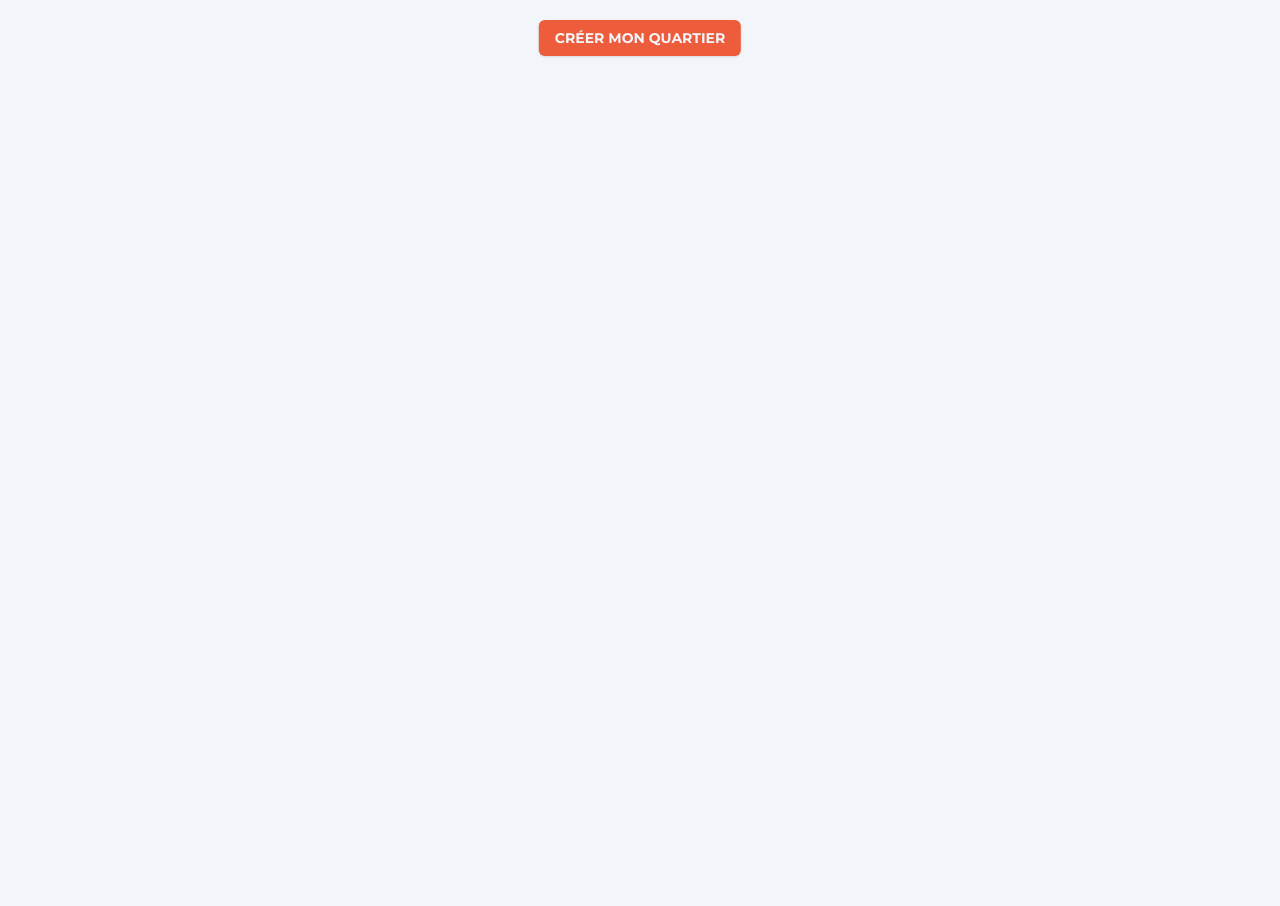
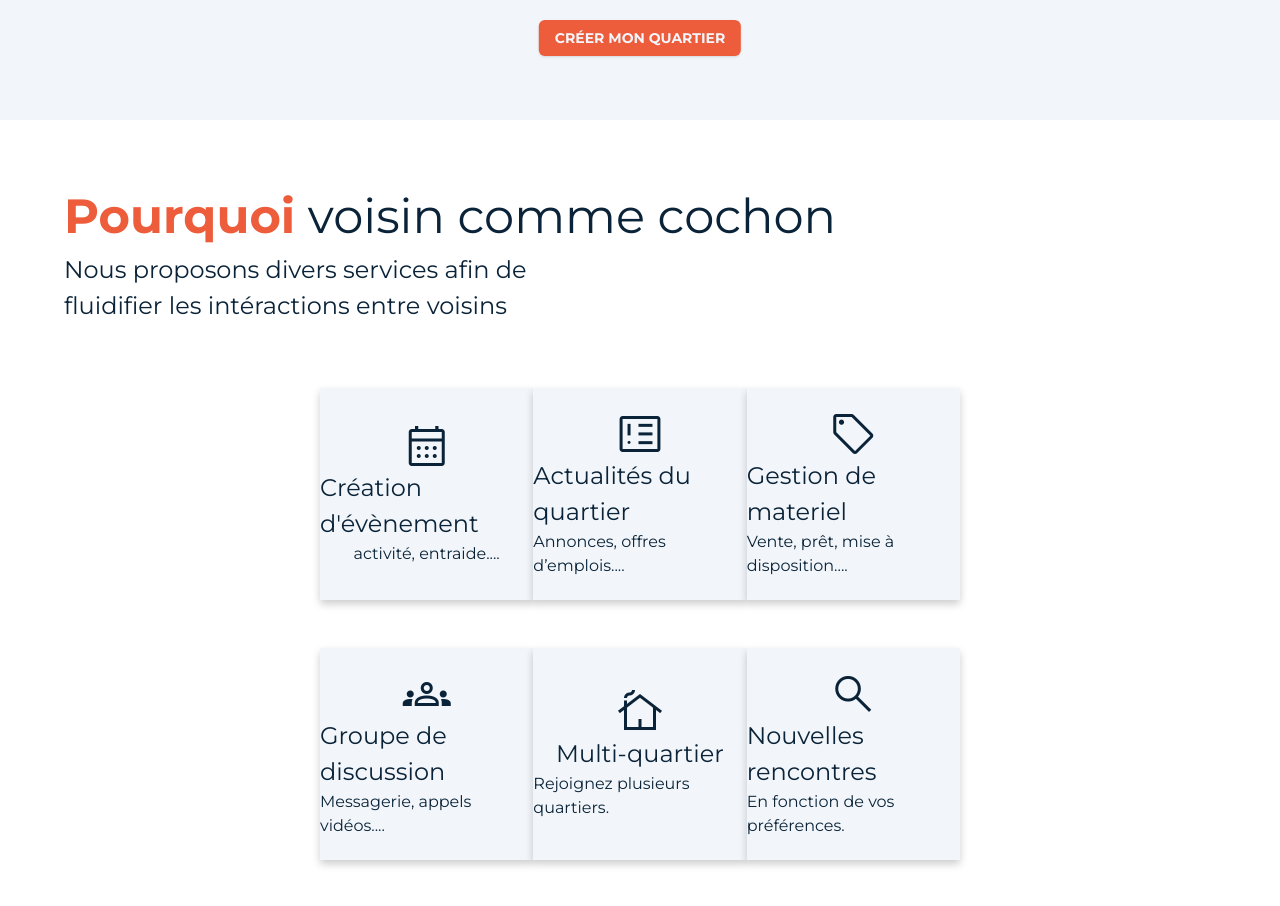
Before and after one commit to Voisin-comme-cochon/Web, a React (Vite) app in the folder packages/frontend/: page / in a window 1280 px wide. Shown: the part 680-1586 px from the top of the page. Before the commit the page ends 800 px from the top, so only its background shows below. Built offline with nearby package versions, Linux system fonts and the light colour scheme.

Commit message:
part 2 landing page

```diff
--- a/packages/frontend/index.html
+++ b/packages/frontend/index.html
@@ -1,14 +1,15 @@
 <!doctype html>
 <html lang="en">
-  <head>
-    <meta charset="UTF-8" />
-    <link rel="icon" type="image/svg+xml" href="/vite.svg" />
-    <meta name="viewport" content="width=device-width, initial-scale=1.0" />
+<head>
+    <meta charset="UTF-8"/>
+    <link href="/vite.svg" rel="icon" type="image/svg+xml"/>
+    <meta content="width=device-width, initial-scale=1.0" name="viewport"/>
     <link href="https://fonts.googleapis.com/css2?family=Montserrat:wght@400;700&display=swap" rel="stylesheet">
+    <link href="https://fonts.googleapis.com/css2?family=Material+Symbols+Outlined" rel="stylesheet"/>
     <title>Vite + React + TS</title>
-  </head>
-  <body>
-    <div id="root"></div>
-    <script type="module" src="/src/main.tsx"></script>
-  </body>
+</head>
+<body>
+<div id="root"></div>
+<script src="/src/main.tsx" type="module"></script>
+</body>
 </html>
--- a/packages/frontend/package.json
+++ b/packages/frontend/package.json
@@ -10,6 +10,7 @@
     "preview": "vite preview"
   },
   "dependencies": {
+    "@mui/icons-material": "^7.0.2",
     "@radix-ui/react-slot": "1.1.2",
     "class-variance-authority": "^0.7.1",
     "clsx": "2.1.1",
--- /dev/null
+++ b/packages/frontend/src/components/InfoSection/InfoSection.tsx
@@ -0,0 +1,15 @@
+import "./infoSection.css"
+
+export default function InfoSection({title, description, icon}: {
+    title: string;
+    description: string;
+    icon: string;
+}) {
+    return (
+        <section className="info-section">
+            <span className="material-symbols-outlined text-[48px]">{icon}</span>
+            <h2 className="text-[24px]">{title}</h2>
+            <p className="text-[16px] font-light">{description}.</p>
+        </section>
+    );
+}
--- /dev/null
+++ b/packages/frontend/src/components/InfoSection/infoSection.css
@@ -0,0 +1,10 @@
+.info-section {
+    display: flex;
+    flex-direction: column;
+    justify-content: center;
+    align-items: center;
+    width: 284px;
+    height: 212px;
+    background-color: #F2F6FA;
+    box-shadow: 0 4px 8px 0 rgba(0, 0, 0, 0.2);
+}
--- a/packages/frontend/src/containers/LandingPage/LandingPage.tsx
+++ b/packages/frontend/src/containers/LandingPage/LandingPage.tsx
@@ -2,12 +2,13 @@ import Header from "@/components/Header/Header.tsx";
 import neighborhood from "../../assets/images/landing_page_neighborhood.png";
 import "./landing-page.css"
 import {Button} from "@/components/ui/button.tsx";
+import InfoSection from "@/components/InfoSection/InfoSection.tsx";
 
 export default function LandingPage() {
     return (
-        <div className={'flex items-center justify-center flex-col w-screen bg-background'}>
+        <div className="flex items-center justify-center flex-col w-full bg-background overflow-x-hidden">
             <Header/>
-            <div className='h-[calc(100vh-64px)] w-full flex items-center justify-center flex-col relative'>
+            <div className='h-[calc(100vh-64px)] w-full flex justify-center flex-col relative'>
                 <div className="w-full flex items-center justify-center flex-row">
                     <div className={'w-[50%]'}>
                         <p className={'text-[48px]'}>Découvrez ce qu’est vraiment une vie de <span
@@ -18,13 +19,56 @@ export default function LandingPage() {
                             <span className={"important-word"}>simplifier</span> l’entraide et
                             l’échange entre les membres d’un quartier</p>
                     </div>
-                    <img src={neighborhood}/>
+                    <img src={neighborhood} className="max-w-full h-auto"/>
                 </div>
                 <Button
                     className={"absolute left-[50%] bottom-[64px] -translate-x-1/2 bg-[#ED5C3B] hover:bg-[#DF5839] font-bold"}>
                     CRÉER MON QUARTIER
                 </Button>
             </div>
+            <div className={'h-[100vh] w-full bg-white flex justify-center items-center flex-col'}>
+                <div className={'w-[90vw] flex justify-center items-start flex-col mb-16'}>
+                    <p className={"text-[48px]"}><span
+                        className={'text-[#ED5C3B] font-bold'}>Pourquoi</span> voisin comme cochon</p>
+                    <p className={"text-[24px] w-[45%]"}>Nous proposons divers services afin de fluidifier les
+                        intéractions
+                        entre voisins</p>
+                </div>
+                <div className={'w-[50vw] flex justify-around flex-row mb-12'}>
+                    <InfoSection
+                        icon={"calendar_month"}
+                        title={"Création d'évènement"}
+                        description={"activité, entraide..."}>
+                    </InfoSection>
+                    <InfoSection
+                        icon={"breaking_news"}
+                        title={"Actualités du quartier"}
+                        description={"Annonces, offres d’emplois..."}>
+                    </InfoSection>
+                    <InfoSection
+                        icon={"sell"}
+                        title={"Gestion de materiel"}
+                        description={"Vente, prêt, mise à disposition..."}>
+                    </InfoSection>
+                </div>
+                <div className={'w-[50vw] flex justify-around flex-row'}>
+                    <InfoSection
+                        icon={"groups"}
+                        title={"Groupe de discussion"}
+                        description={"Messagerie, appels vidéos..."}>
+                    </InfoSection>
+                    <InfoSection
+                        icon={"cottage"}
+                        title={"Multi-quartier"}
+                        description={"Rejoignez plusieurs quartiers"}>
+                    </InfoSection>
+                    <InfoSection
+                        icon={"search"}
+                        title={"Nouvelles rencontres"}
+                        description={"En fonction de vos préférences"}>
+                    </InfoSection>
+                </div>
+            </div>
         </div>
     );
 }
--- a/packages/frontend/src/index.css
+++ b/packages/frontend/src/index.css
@@ -71,4 +71,6 @@
 
 * {
     color: var(--primary-foreground);
+    border: 0;
+    box-sizing: border-box;
 }
```
Also changed, not shown: 1 other file (tests, documents, lock files or other folders).
